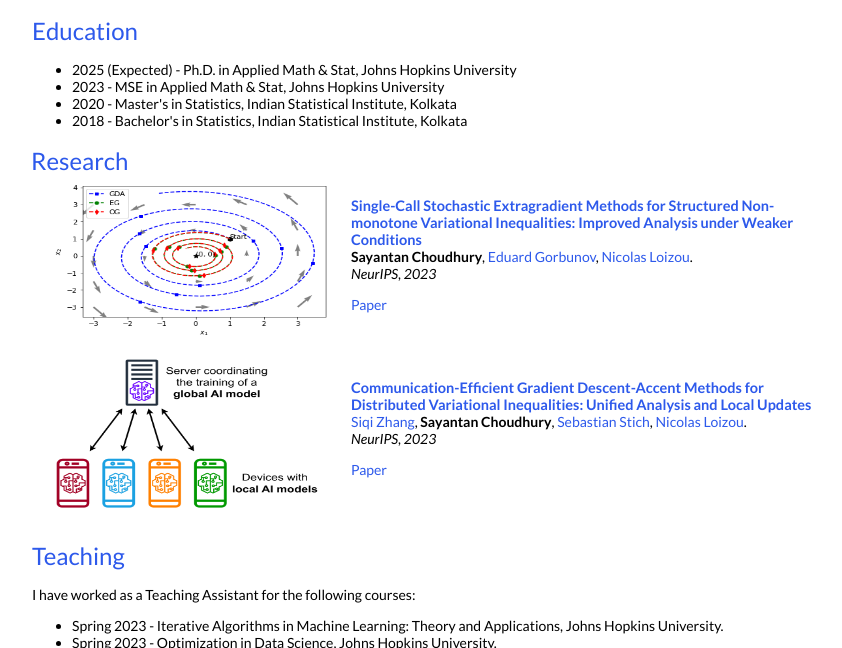
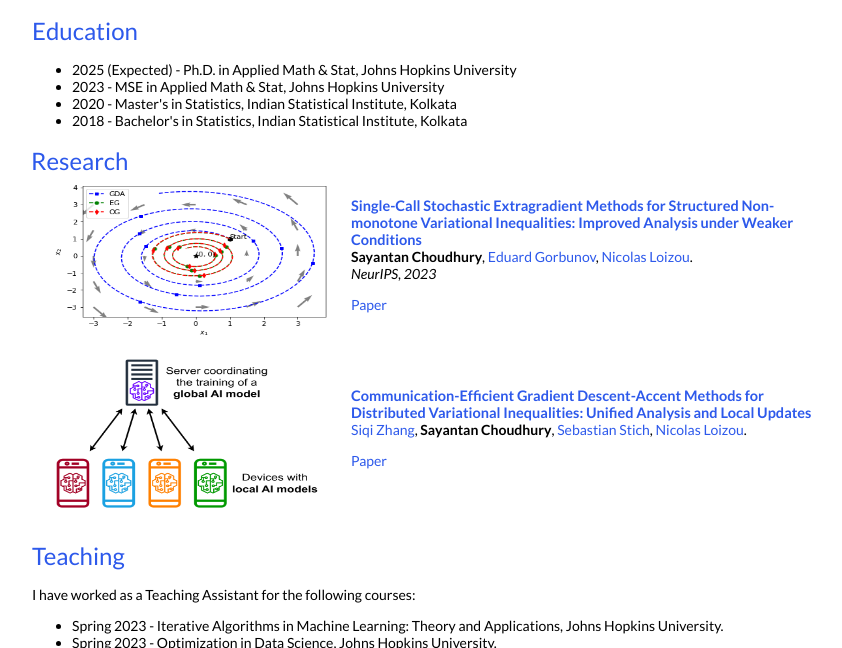
Before and after one commit to isayantan/isayantan.github.io, a plain HTML site: page index.html in a window 1280 px wide. Shown: the part 452-1100 px from the top of the page, without its empty margins (210-1052 px from the left). Drawn offline with Linux system fonts and the light colour scheme.

Commit message:
Update index.html

```diff
--- a/index.html
+++ b/index.html
@@ -211,7 +211,6 @@
             <br>
             <a href="https://siqi-z.github.io/">Siqi Zhang</a>, <b>Sayantan Choudhury</b>, <a href="https://www.sstich.ch/">Sebastian Stich</a>, <a href="https://nicolasloizou.github.io/">Nicolas Loizou</a>.
             <br>
-            <em>NeurIPS, 2023</em>
 
         <p> <a href="https://arxiv.org/abs/2306.05100">Paper</a>
             </td>
```
